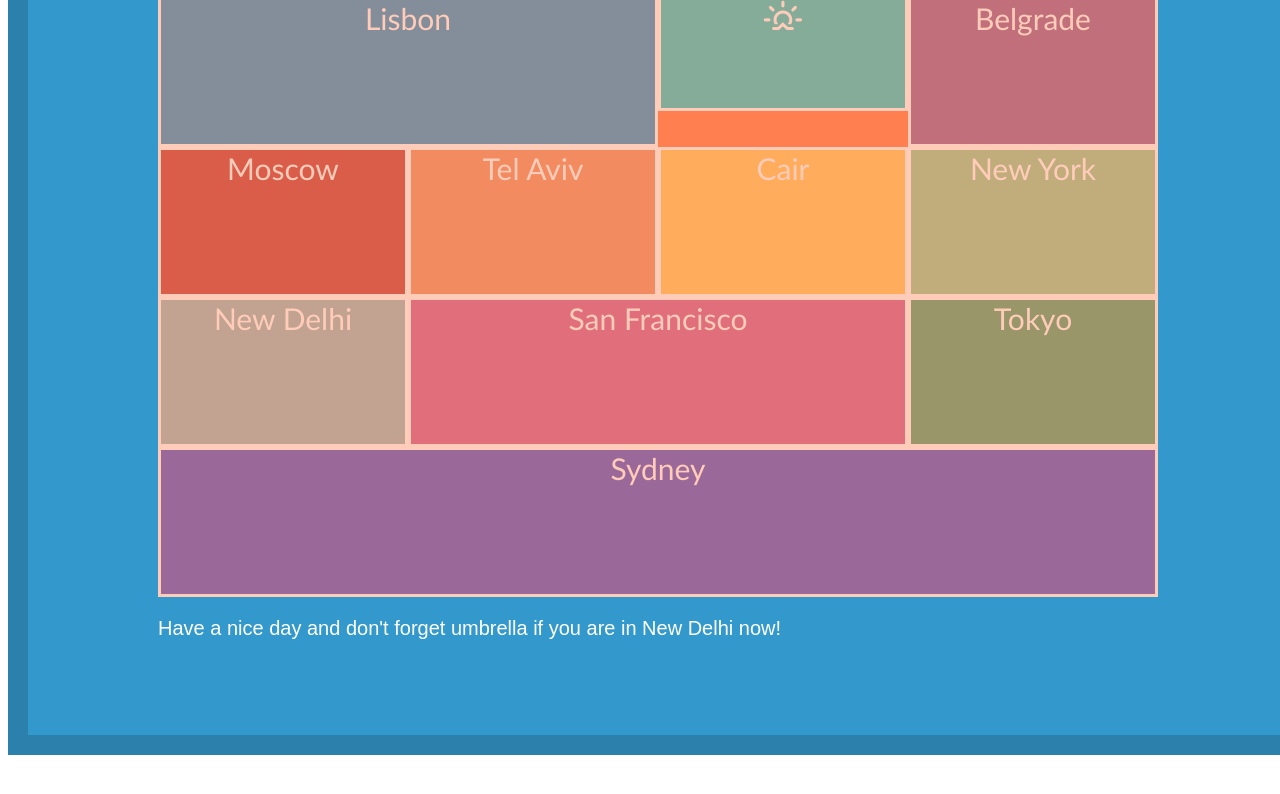
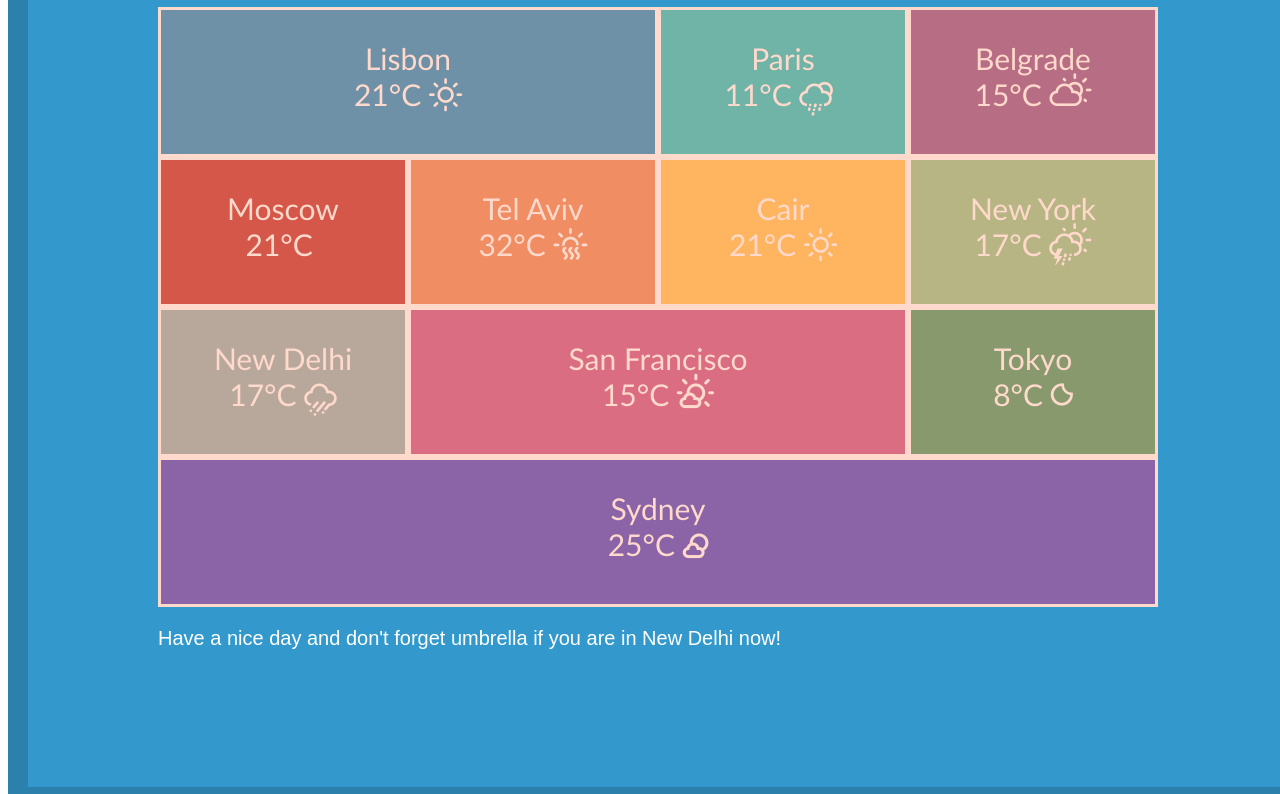
Before and after one commit to hennadii20/lesson7, a plain HTML site: page index.html in a window 1280 px wide. Shown: the part 153-947 px from the top of the page. Before the commit the page ends 916 px from the top, so only its background shows below. Drawn offline with nearby package versions, Linux system fonts and the light colour scheme.

Commit message:
modified index.html and style.css

```diff
--- a/index.html
+++ b/index.html
@@ -4,45 +4,43 @@
     <meta charset="UTF-8">
     <meta name="viewport" content="width=device-width, initial-scale=1.0">
     <link rel="stylesheet" href="style.css">
-
-    <!--<link rel="stylesheet" href="https://cdnjs.cloudflare.com/ajax/libs/animate.css/4.1.1/animate.min.css">-->
-
+    <link rel="stylesheet" href="https://cdnjs.cloudflare.com/ajax/libs/animate.css/4.1.1/animate.min.css">
     <link rel="stylesheet" href="weather-icons-master/css/weather-icons.css">
     <title>weather forcast</title>
 </head>
 <body>
-    <section class="tableHead">
-            <h1 class="mainHeader">CSS Weather Forecast <i class="wi wi-sunrise"></i></h1>
+    <div class="tableHead">
+        <h1 class="mainHeader">CSS Weather Forecast <i class="wi wi-sunrise"></i></h1>
+    <ul>
+        <li class="one" style="background-color: #3399CC">
+            Lisbon<br>21°С <i class="wi wi-day-sunny"></i>
+        </li>
 
-            <ul>
-                <li class="one" style="background-color: #3399CC">
-                Lisbon</li>
+        <li class="two" style="background-color: #33CBCB"> Paris <br> 11°C <i class="wi wi-night-sleet"></i>
+        </li>
 
-                <li class="two" style="background-color: #33CBCB"> Paris<br><i class="wi wi-sunrise"></i></li>
+        <li class="three" style="background-color: #996699">Belgrade<br> 15°C <i class="wi wi-day-cloudy"></i></li>
 
-                <li class="three" style="background-color: #996699;">Belgrade</li>
+        <li class="four" style="background-color: #C24747">Moscow<br> 21°C <i class="wi wi-day-cloudy-high"></i></li>
 
-                <li class="four" style="background-color: #C24747">Moscow</li>
+        <li class="five" style="background-color: #EC936C">Tel Aviv<br> 32°C <i class="wi wi-hot"></i></li>
 
-                <li class="five" style="background-color: #EC936C">Tel Aviv</li>
+        <li class="six" style="background-color: #FFCC66">Cair<br> 21°C <i class="wi wi-day-sunny"></i></li>
 
-                <li class="six" style="background-color: #FFCC66">Cair</li>
+        <li class="seven" style="background-color: #99CC99">New York<br> 17°C <i class="wi wi-day-sleet-storm"></i></li>
 
-                <li class="seven" style="background-color: #99CC99">New York</li>
+        <li class="eight" style="background-color: #9BBABB">New Delhi<br> 17°C <i class="wi wi-rain-wind"></i></li>
 
-                <li class="eight" style="background-color: #9BBABB">New Delhi</li>
+        <li class="nine" style="background-color: #CC6699">San Francisco<br> 15°C <i class="wi wi-day-sunny-overcast"></i></li>
 
-                <li class="nine" style="background-color: #CC6699">San Francisco</li>
+        <li class="ten" style="background-color: #56A67A">Tokyo<br> 8°C <i class="wi wi-night-clear"></i></li>
 
-                <li class="ten" style="background-color: #56A67A">Tokyo</li>
-
-                <li class="eleven" style="background-color: rgb(89, 89, 204)">Sydney</li>
+        <li class="eleven" style="background-color: rgb(89, 89, 204)">Sydney<br> 25°C <i class="wi wi-night-partly-cloudy"></i></li>
 
 
-            </ul>
-
-            <p class="tableFooter"> Have a nice day and don't forget umbrella if you are in New Delhi now!</p>
-    </section>
+    </ul>
+   <p class="tableFooter"> Have a nice day and don't forget umbrella if you are in New Delhi now!</p>
+    </div>
 </body>
 
 </html>
--- a/style.css
+++ b/style.css
@@ -5,33 +5,35 @@
     width: 1300px;
     height: 900px;
     border: 20px solid  #2B81AC;
-    margin: 60 auto;
+    margin: 60px auto;
     background-color: #3399CC;
 }
 .mainHeader{
-    font-family: 'Gill Sans', 'Gill Sans MT', Calibri, 'Trebuchet MS', sans-serif;
-    font-size: 30px;
     padding-left: 130px;
-    color: #ffffff;
+    color: white;
 }
 ul{
-    margin: 0px auto;
+    margin: 20px auto;
     padding: 0;
     width: 1000px;
-    background-color: #ff7f50;
+    background-color: coral;
     font-size: 0;
     }
+
    ul li{
         display: inline-block;
+        vertical-align: bottom;
         width:25%;
         height: 150px;
-    opacity: .6;
+        padding-top: 30px;
+        list-style: none;
+        background-color: cadetblue;
+        opacity: .7;
         font-size: 30px;
         font-family: 'Gill Sans', 'Gill Sans MT', Calibri, 'Trebuchet MS', sans-serif;
         text-align: center;
-    color: #ffffff;
-    border: 3px solid #ffffff;
-    transition: all .25s ease-in;
+        color: white;
+        border: 3px solid white;
     }
 
     li:hover{
@@ -44,15 +46,13 @@ li:hover{
   .eleven{
       width: 1000px;
       }
-
       .tableFooter{
         font-size: 20px;
         font-family: Arial, Helvetica, sans-serif;
         color: white;
         padding-left: 130px;
-        margin-bottom: 100px;
+        padding-bottom: 100px;
       }
-
 .two p{
     padding: 0;
     margin: 0;
```
Lines whose indentation alone changed are shown as unchanged.
